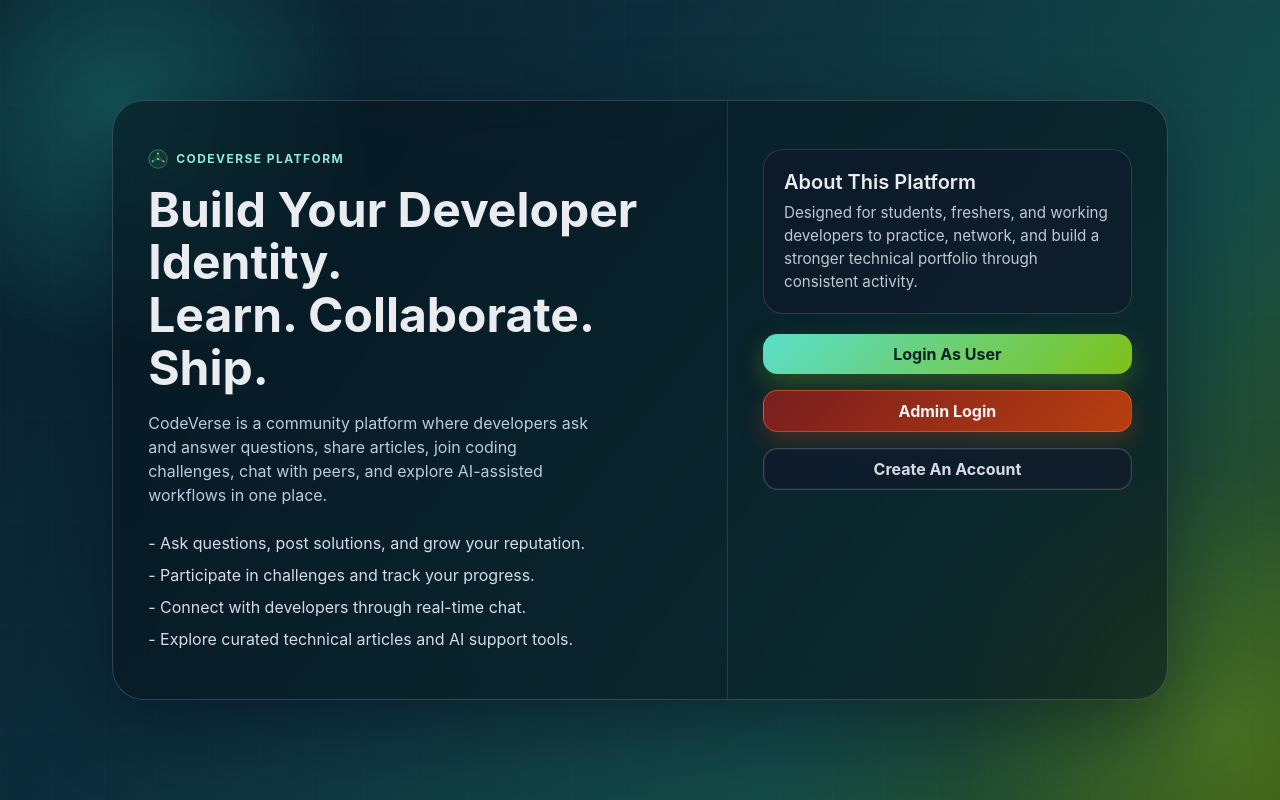
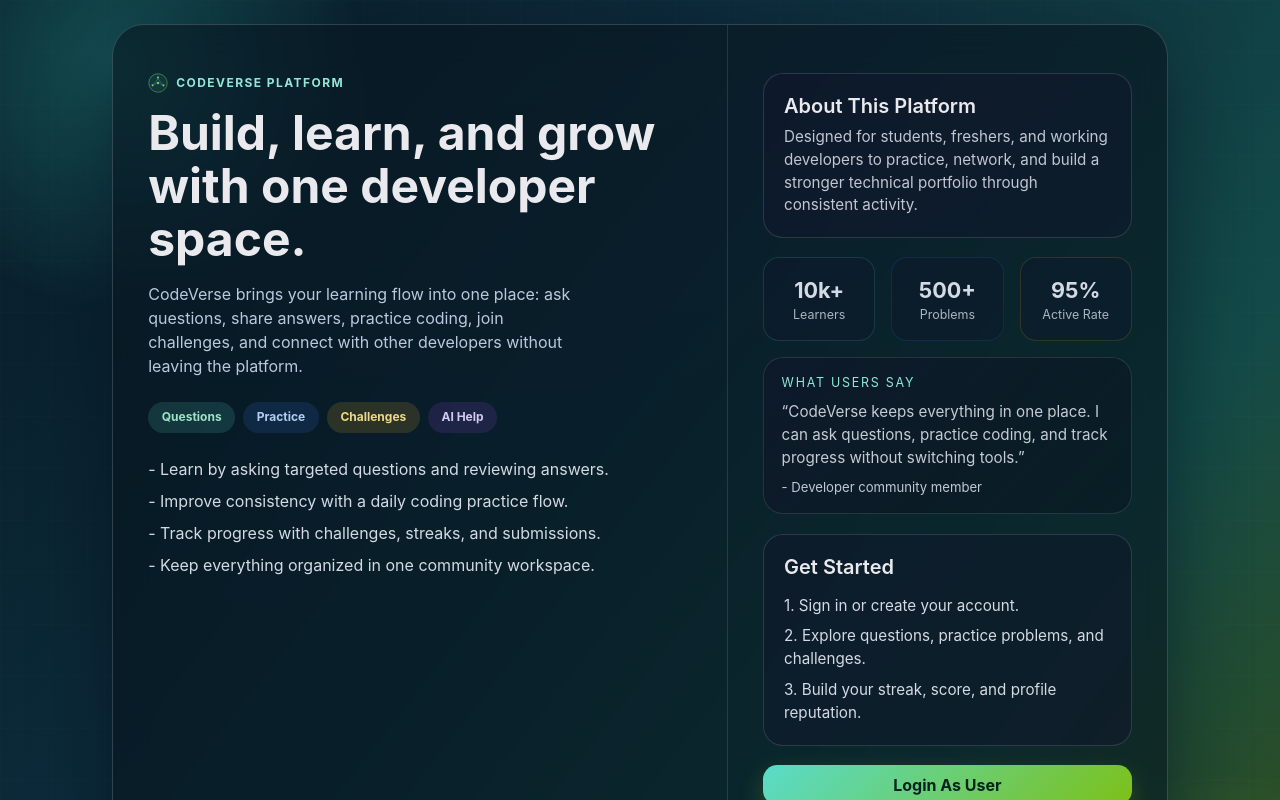
Before and after one commit to saivenkateshparuchuri/-DevConnect-Developer-Community-Platform-with-DevOps-Integration_Project, a React (Create React App) app in the folder frontend/: page / in a window 1280 px wide. Shown: the top 800 px of the page. Built offline with nearby package versions, Linux system fonts and the light colour scheme; no server answers.

Commit message:
Polish landing page with stats and testimonials

```diff
--- a/frontend/src/pages/Landing.js
+++ b/frontend/src/pages/Landing.js
@@ -103,9 +103,9 @@ function Landing() {
                 className="text-light fw-bold"
                 style={{ fontSize: "clamp(2rem, 4vw, 3rem)", lineHeight: 1.1, marginBottom: "1rem" }}
               >
-                Build Your Developer Identity.
+                Build, learn, and grow
                 <br />
-                Learn. Collaborate. Ship.
+                with one developer space.
               </h1>
               <p
                 style={{
@@ -116,16 +116,22 @@ function Landing() {
                   marginBottom: "1.5rem",
                 }}
               >
-                CodeVerse is a community platform where developers ask and answer questions,
-                share articles, join coding challenges, chat with peers, and explore AI-assisted
-                workflows in one place.
+                CodeVerse brings your learning flow into one place: ask questions, share answers,
+                practice coding, join challenges, and connect with other developers without leaving the platform.
               </p>
 
+              <div className="d-flex flex-wrap gap-2 mb-4">
+                <span className="badge rounded-pill" style={{ background: "rgba(94, 234, 212, 0.15)", color: "#a7f3d0", padding: "0.6rem 0.85rem" }}>Questions</span>
+                <span className="badge rounded-pill" style={{ background: "rgba(59, 130, 246, 0.15)", color: "#bfdbfe", padding: "0.6rem 0.85rem" }}>Practice</span>
+                <span className="badge rounded-pill" style={{ background: "rgba(251, 191, 36, 0.15)", color: "#fde68a", padding: "0.6rem 0.85rem" }}>Challenges</span>
+                <span className="badge rounded-pill" style={{ background: "rgba(168, 85, 247, 0.15)", color: "#ddd6fe", padding: "0.6rem 0.85rem" }}>AI Help</span>
+              </div>
+
               <div className="d-flex flex-column gap-2" style={{ color: "#e2e8f0" }}>
-                <div>- Ask questions, post solutions, and grow your reputation.</div>
-                <div>- Participate in challenges and track your progress.</div>
-                <div>- Connect with developers through real-time chat.</div>
-                <div>- Explore curated technical articles and AI support tools.</div>
+                <div>- Learn by asking targeted questions and reviewing answers.</div>
+                <div>- Improve consistency with a daily coding practice flow.</div>
+                <div>- Track progress with challenges, streaks, and submissions.</div>
+                <div>- Keep everything organized in one community workspace.</div>
               </div>
             </div>
 
@@ -145,6 +151,66 @@ function Landing() {
                   Designed for students, freshers, and working developers to practice, network,
                   and build a stronger technical portfolio through consistent activity.
                 </p>
+              </div>
+
+              <div className="row g-3 mb-3">
+                <div className="col-4">
+                  <div style={{ borderRadius: "1rem", padding: "0.95rem 0.75rem", background: "rgba(15, 23, 42, 0.45)", border: "1px solid rgba(94, 234, 212, 0.16)", color: "#e2e8f0", textAlign: "center" }}>
+                    <div className="fw-bold" style={{ fontSize: "1.35rem" }}>10k+</div>
+                    <div style={{ fontSize: "0.78rem", opacity: 0.8 }}>Learners</div>
+                  </div>
+                </div>
+                <div className="col-4">
+                  <div style={{ borderRadius: "1rem", padding: "0.95rem 0.75rem", background: "rgba(15, 23, 42, 0.45)", border: "1px solid rgba(59, 130, 246, 0.16)", color: "#e2e8f0", textAlign: "center" }}>
+                    <div className="fw-bold" style={{ fontSize: "1.35rem" }}>500+</div>
+                    <div style={{ fontSize: "0.78rem", opacity: 0.8 }}>Problems</div>
+                  </div>
+                </div>
+                <div className="col-4">
+                  <div style={{ borderRadius: "1rem", padding: "0.95rem 0.75rem", background: "rgba(15, 23, 42, 0.45)", border: "1px solid rgba(251, 191, 36, 0.16)", color: "#e2e8f0", textAlign: "center" }}>
+                    <div className="fw-bold" style={{ fontSize: "1.35rem" }}>95%</div>
+                    <div style={{ fontSize: "0.78rem", opacity: 0.8 }}>Active Rate</div>
+                  </div>
+                </div>
+              </div>
+
+              <div
+                style={{
+                  borderRadius: "1.25rem",
+                  border: "1px solid rgba(255,255,255,0.12)",
+                  background: "linear-gradient(135deg, rgba(15, 23, 42, 0.7), rgba(6, 20, 28, 0.52))",
+                  padding: "1rem 1.1rem",
+                  marginBottom: "1.2rem",
+                  color: "#e2e8f0",
+                }}
+              >
+                <div style={{ fontSize: "0.78rem", letterSpacing: "0.14em", textTransform: "uppercase", color: "#99f6e4", marginBottom: "0.55rem" }}>
+                  What users say
+                </div>
+                <div style={{ fontSize: "0.95rem", lineHeight: 1.5, opacity: 0.92 }}>
+                  “CodeVerse keeps everything in one place. I can ask questions, practice coding, and track progress without switching tools.”
+                </div>
+                <div className="mt-2" style={{ fontSize: "0.82rem", color: "#cbd5e1" }}>
+                  - Developer community member
+                </div>
+              </div>
+
+              <div
+                style={{
+                  borderRadius: "1.25rem",
+                  border: "1px solid rgba(255,255,255,0.14)",
+                  background: "rgba(15, 23, 42, 0.55)",
+                  padding: "1.25rem",
+                  marginBottom: "1.2rem",
+                  color: "#e2e8f0",
+                }}
+              >
+                <h2 className="h5 fw-semibold text-light mb-3">Get Started</h2>
+                <div className="d-flex flex-column gap-2" style={{ fontSize: "0.95rem" }}>
+                  <div>1. Sign in or create your account.</div>
+                  <div>2. Explore questions, practice problems, and challenges.</div>
+                  <div>3. Build your streak, score, and profile reputation.</div>
+                </div>
               </div>
 
               <div className="d-grid gap-3">
@@ -189,6 +255,20 @@ function Landing() {
                 >
                   Create An Account
                 </Link>
+
+                <Link
+                  to="/practice"
+                  className="btn fw-bold py-2"
+                  style={{
+                    borderRadius: "0.9rem",
+                    color: "#e2e8f0",
+                    border: "1px solid rgba(96, 165, 250, 0.35)",
+                    background: "linear-gradient(135deg, rgba(15, 23, 42, 0.95), rgba(29, 78, 216, 0.65))",
+                    boxShadow: "0 10px 22px rgba(29, 78, 216, 0.2)",
+                  }}
+                >
+                  Start Practice
+                </Link>
               </div>
             </div>
           </div>
```
